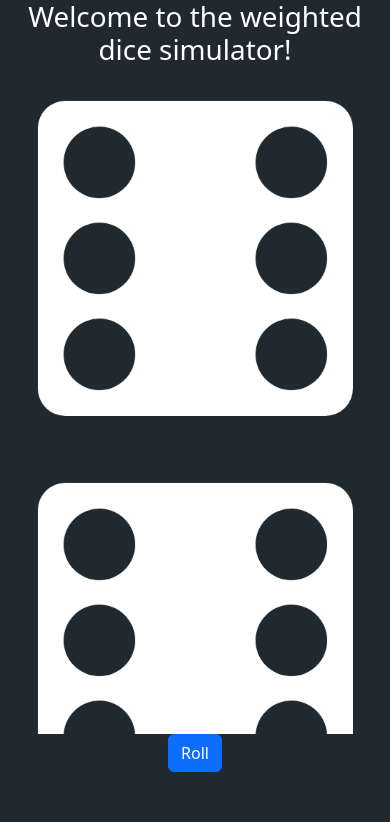
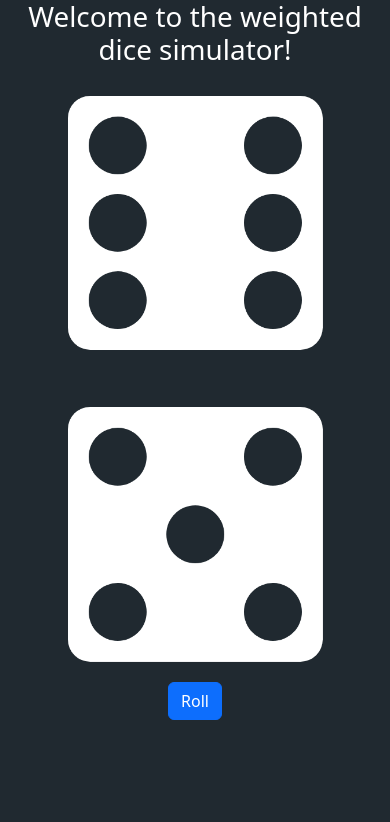
Before and after one commit to AhrianV/balanced_dice, a Flask app: page / in a window 390 px wide. Shown: the top 822 px of the page. Run offline with Flask 3, Linux system fonts and the light colour scheme; some libraries are stand-ins or nearby versions.

Commit message:
mobile style fix

```diff
--- a/static/style.css
+++ b/static/style.css
@@ -2,3 +2,9 @@ body{
     background-color: #202930;
     color: white;
 }
+
+.dice-img {
+    max-height: 35vh;
+    width: auto;
+    object-fit: contain;
+}
--- a/templates/index.html
+++ b/templates/index.html
@@ -16,8 +16,8 @@
     <h1 class="text-center">Welcome to the weighted dice simulator!</h1>
     <div class="container">
         <div id="diceContainer" class="row row-cols-1 row-cols-lg-2 g-3 d-flex justify-content-center" style="max-height: 80vh; overflow: hidden;">
-            <img class="img-fluid" src="{{ url_for('static', filename='media/dice' ~ d1 ~ '.png') }}" alt="Dice">
-            <img class="img-fluid" src="{{ url_for('static', filename='media/dice' ~ d2 ~ '.png') }}" alt="Dice">
+            <img class="img-fluid dice-img" src="{{ url_for('static', filename='media/dice' ~ d1 ~ '.png') }}" alt="Dice">
+            <img class="img-fluid dice-img" src="{{ url_for('static', filename='media/dice' ~ d2 ~ '.png') }}" alt="Dice">
         </div>
 
         <button id="rollButton" class="btn btn-primary d-block mx-auto">Roll</button>
```
